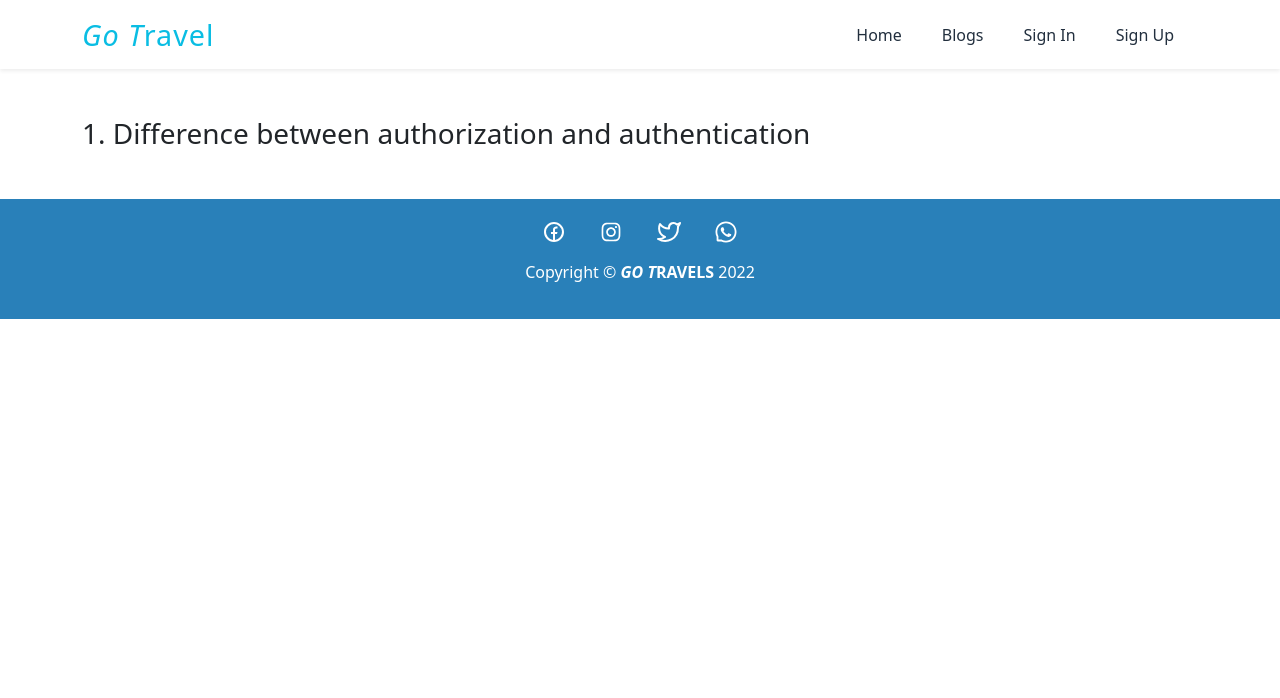
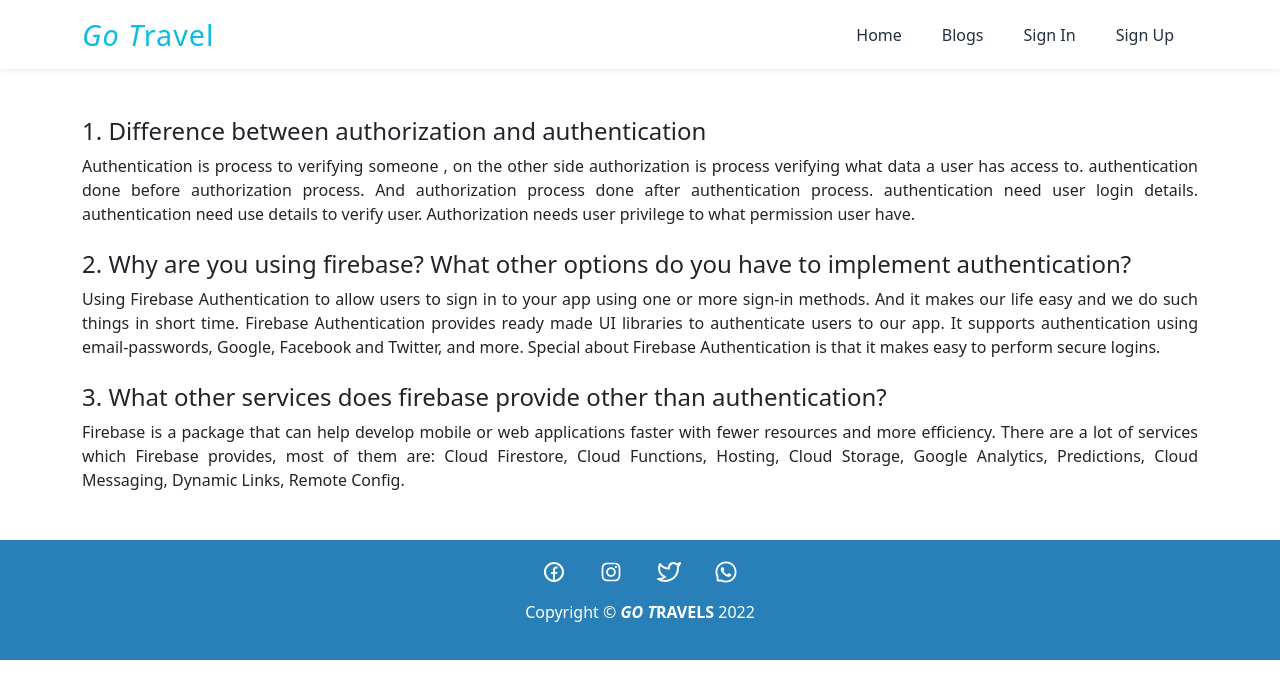
Before and after one commit to soumik9/go-travel-firebase, a React (Create React App) app: page /blogs in a window 1280 px wide. Shown: the top 698 px of the page. Built offline with nearby package versions, Linux system fonts and the light colour scheme; no server answers.

Commit message:
three question answer complete in blog

```diff
--- a/src/pages/Blogs/Blogs.js
+++ b/src/pages/Blogs/Blogs.js
@@ -1,13 +1,22 @@
 import React from 'react';
 import { Container } from 'react-bootstrap';
+import './blog.css'
 
 const Blogs = () => {
     return (
         <div className='bolg__container my-5'>
             <Container>
+                <div className="blog__item my-4">
+                    <h4>1. Difference between authorization and authentication</h4>
+                    <p>Authentication is process to  verifying someone , on the other side authorization is process  verifying what data a user has access to. authentication done before authorization process. And authorization process done after authentication process. authentication need user login details. authentication need use details to verify user. Authorization needs user privilege to what permission user have.</p>
+                </div>
+                <div className="blog__item my-4">
+                    <h4>2. Why are you using firebase? What other options do you have to implement authentication?</h4>
+                    <p>Using Firebase Authentication to allow users to sign in to your app using one or more sign-in methods. And it makes our life easy and we do such things in short time. Firebase Authentication provides ready made UI libraries to authenticate users to our  app. It supports authentication using email-passwords, Google, Facebook and Twitter, and more. Special about Firebase Authentication is that it makes easy to perform secure logins.</p>
+                </div>
                 <div className="blog__item">
-                    <h3>1. Difference between authorization and authentication</h3>
-                    <p></p>
+                    <h4>3. What other services does firebase provide other than authentication?</h4>
+                    <p>Firebase is a package that can help develop mobile or web applications faster with fewer resources and more efficiency. There are a lot of services which Firebase provides, most of them are: Cloud Firestore, Cloud Functions, Hosting, Cloud Storage, Google Analytics, Predictions, Cloud Messaging, Dynamic Links, Remote Config.</p>
                 </div>
             </Container>
         </div>
--- a/src/pages/Blogs/blog.css
+++ b/src/pages/Blogs/blog.css
@@ -0,0 +1,3 @@
+.blog__item p{
+    text-align: justify;
+}
```
